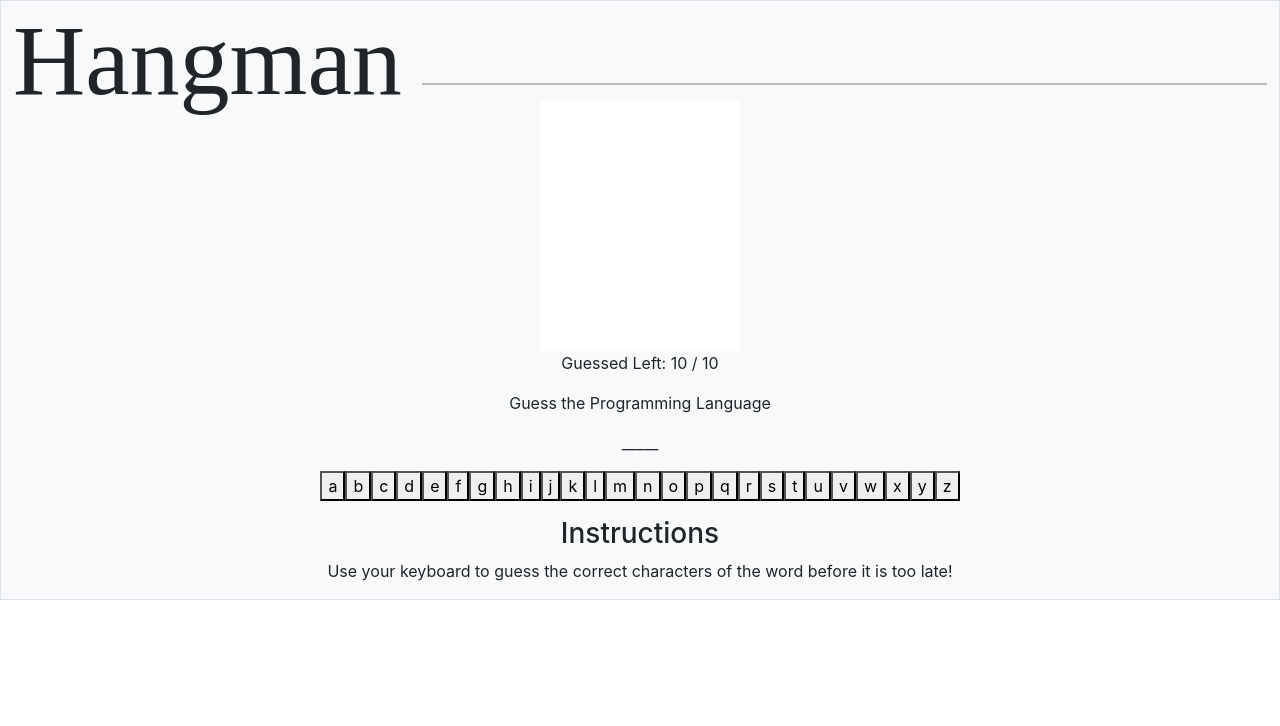
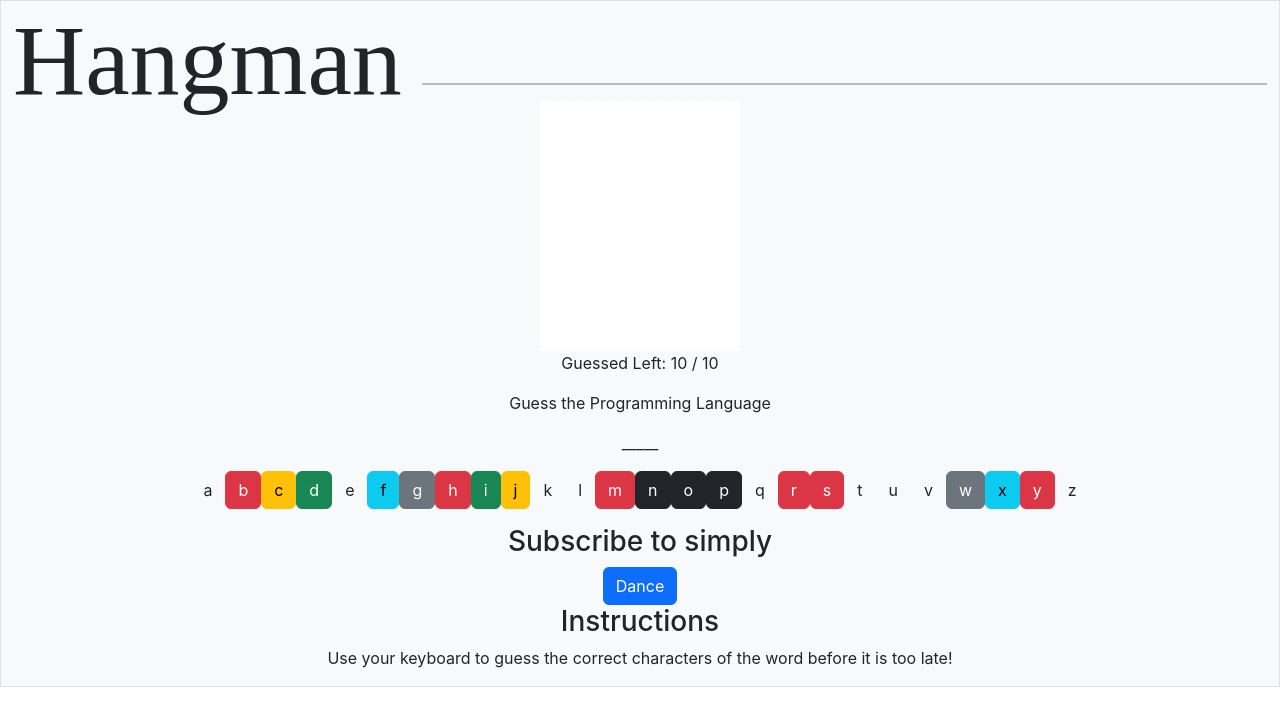
Before and after one commit to theodorebailey/Hangman-react-version-2, a React (Create React App) app: page / in a window 1280 px wide. Shown: the top 726 px of the page. Built offline with nearby package versions, Linux system fonts and the light colour scheme.

Commit message:
Working project, need to make clear button objectives

```diff
--- a/src/Buttoncolour.js
+++ b/src/Buttoncolour.js
@@ -1,4 +1,4 @@
-import React from 'react';
+import React, { Component } from 'react';
 
 const Colours = `
 btn-primary
@@ -7,7 +7,6 @@ btn-success
 btn-danger
 btn-warning
 btn-info
-btn-light
 btn-dark
 `
 
--- a/src/Hangman.js
+++ b/src/Hangman.js
@@ -1,8 +1,9 @@
 import React, { Component } from "react";
 // import { selectedWord } from './components/Dictionary';
 import { selectedWord } from './Dictionary';
-import { Bordercolour} from './Bordercolour'
-import { Buttoncolour } from './Buttoncolour'
+import { Bordercolour} from './Bordercolour';
+import { Buttoncolour } from './Buttoncolour';
+import Newcomp from './components/Newcomp';
 
 
 import img0 from './hangmandrawings/state1.GIF';
@@ -20,6 +21,8 @@ import img10 from './hangmandrawings/state11.GIF';
 
 
 class Hangman extends Component {
+
+
 
   static defaultProps = {
     maxWrong: 10,
@@ -63,7 +66,7 @@ class Hangman extends Component {
     return "abcdefghijklmnopqrstuvwxyz".split("").map((letter) => (
       <button
         type="button"
-        class={Buttoncolour()}
+        class={`btn ${Buttoncolour()}`}
         key={letter}
         value={letter}
         onClick={this.handleGuess}
@@ -98,6 +101,7 @@ class Hangman extends Component {
             Restart?
           </button>
         )}
+        <Newcomp />
       </div>
     );
   }
--- /dev/null
+++ b/src/components/Newcomp.js
@@ -0,0 +1,57 @@
+import React, { Component } from 'react'
+
+const Colours = `
+btn-primary
+btn-secondary
+btn-success
+btn-danger
+btn-warning
+btn-info
+btn-light
+btn-dark
+`
+
+export class Newcomp extends Component {
+
+
+    constructor(props) {
+      super(props)
+
+      this.state = {
+         message: "Subscribe to simply",
+         sub: "Dance",
+         Buttoncolour: {Colours}
+      }
+    }
+
+Buttonchange=()=> {
+    this.setState({
+        message: "Hit the bell icon to never miss an update",
+        sub: "Subscribed"
+    })
+}
+
+  render() {
+
+    // split list of Button style types
+    let colours = Colours.split("\n");
+
+     // randomly select item from array
+     let buttonColour = colours[Math.floor(Math.random() * colours.length)];
+
+     console.log(buttonColour)
+
+    return (
+      <div>
+        <h3>
+            { this.state.message }
+        </h3>
+        <button className={`btn ${buttonColour}`} onClick={this.Buttonchange}>
+            {this.state.sub}
+        </button>
+      </div>
+    )
+  }
+}
+
+export default Newcomp
```
